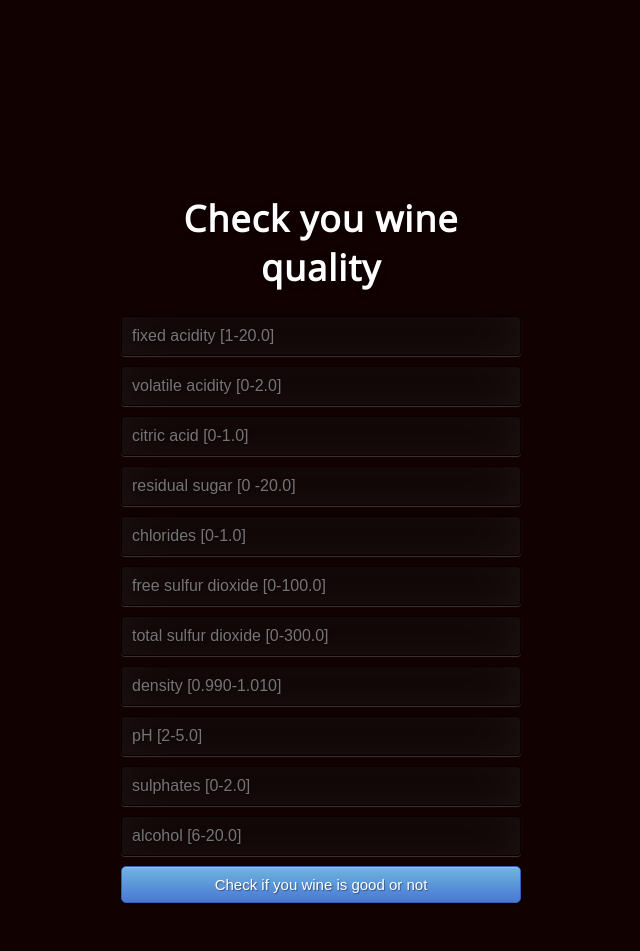
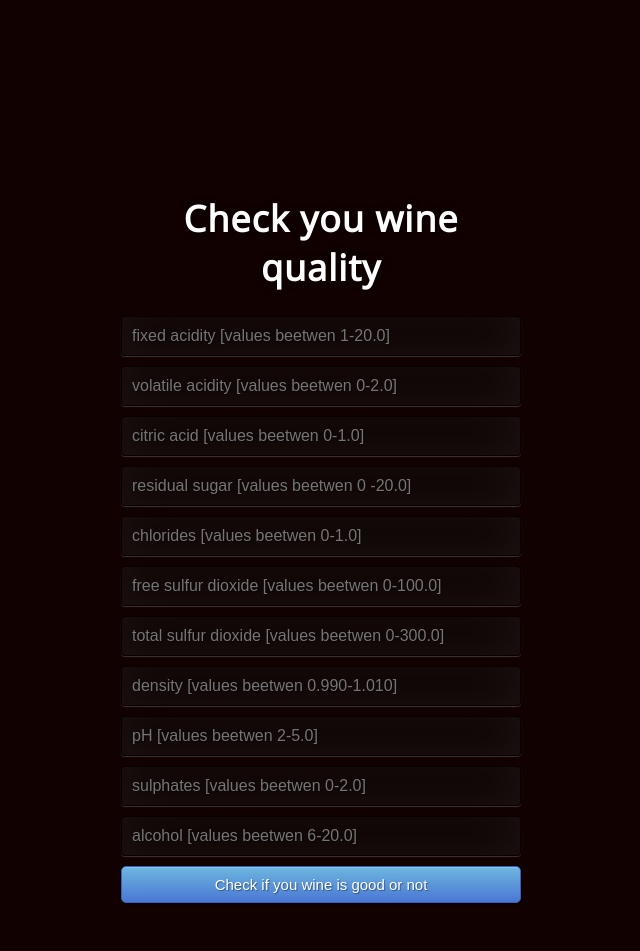
Before and after one commit to dtararuj/wine_quality_detector, a Flask app: page / in a window 1280 px wide. Shown: the whole page, without its empty margins (369-1009 px from the left). Run offline with Flask 2, Linux system fonts and the light colour scheme; parts of the project's set-up code (start-up, migrations or seed data) failed here and were passed over.

Commit message:
html changes

```diff
--- a/templates/index.html
+++ b/templates/index.html
@@ -17,17 +17,17 @@
 
      <!-- Main Input For Receiving Query to our ML -->
     <form action="{{ url_for('predict')}}"method="post">
-      <input type="text" name="fixed acidity" placeholder="fixed acidity [1-20.0]" required="required" />
-      <input type="text" name="volatile acidity" placeholder="volatile acidity [0-2.0]" required="required" />
-      <input type="text" name="citric acid" placeholder="citric acid [0-1.0]" required="required" />
-      <input type="text" name="residual sugar" placeholder="residual sugar [0 -20.0]" required="required" />
-      <input type="text" name="chlorides'" placeholder="chlorides [0-1.0]" required="required" />
-      <input type="text" name="free sulfur dioxide" placeholder="free sulfur dioxide [0-100.0]" required="required" />
-      <input type="text" name="total sulfur dioxide" placeholder="total sulfur dioxide [0-300.0]" required="required" />
-      <input type="text" name="density" placeholder="density [0.990-1.010]" required="required" />
-      <input type="text" name="pH" placeholder="pH [2-5.0]" required="required" />
-      <input type="text" name="sulphates" placeholder="sulphates [0-2.0]" required="required" />
-      <input type="text" name="alcohol" placeholder="alcohol [6-20.0]" required="required" />
+      <input type="text" name="fixed acidity" placeholder="fixed acidity [values beetwen 1-20.0]" required="required" />
+      <input type="text" name="volatile acidity" placeholder="volatile acidity [values beetwen 0-2.0]" required="required" />
+      <input type="text" name="citric acid" placeholder="citric acid [values beetwen 0-1.0]" required="required" />
+      <input type="text" name="residual sugar" placeholder="residual sugar [values beetwen 0 -20.0]" required="required" />
+      <input type="text" name="chlorides'" placeholder="chlorides [values beetwen 0-1.0]" required="required" />
+      <input type="text" name="free sulfur dioxide" placeholder="free sulfur dioxide [values beetwen 0-100.0]" required="required" />
+      <input type="text" name="total sulfur dioxide" placeholder="total sulfur dioxide [values beetwen 0-300.0]" required="required" />
+      <input type="text" name="density" placeholder="density [values beetwen 0.990-1.010]" required="required" />
+      <input type="text" name="pH" placeholder="pH [values beetwen 2-5.0]" required="required" />
+      <input type="text" name="sulphates" placeholder="sulphates [values beetwen 0-2.0]" required="required" />
+      <input type="text" name="alcohol" placeholder="alcohol [values beetwen 6-20.0]" required="required" />
 
         <button type="submit" class="btn btn-primary btn-block btn-large">Check if you wine is good or not</button>
     </form>
```
